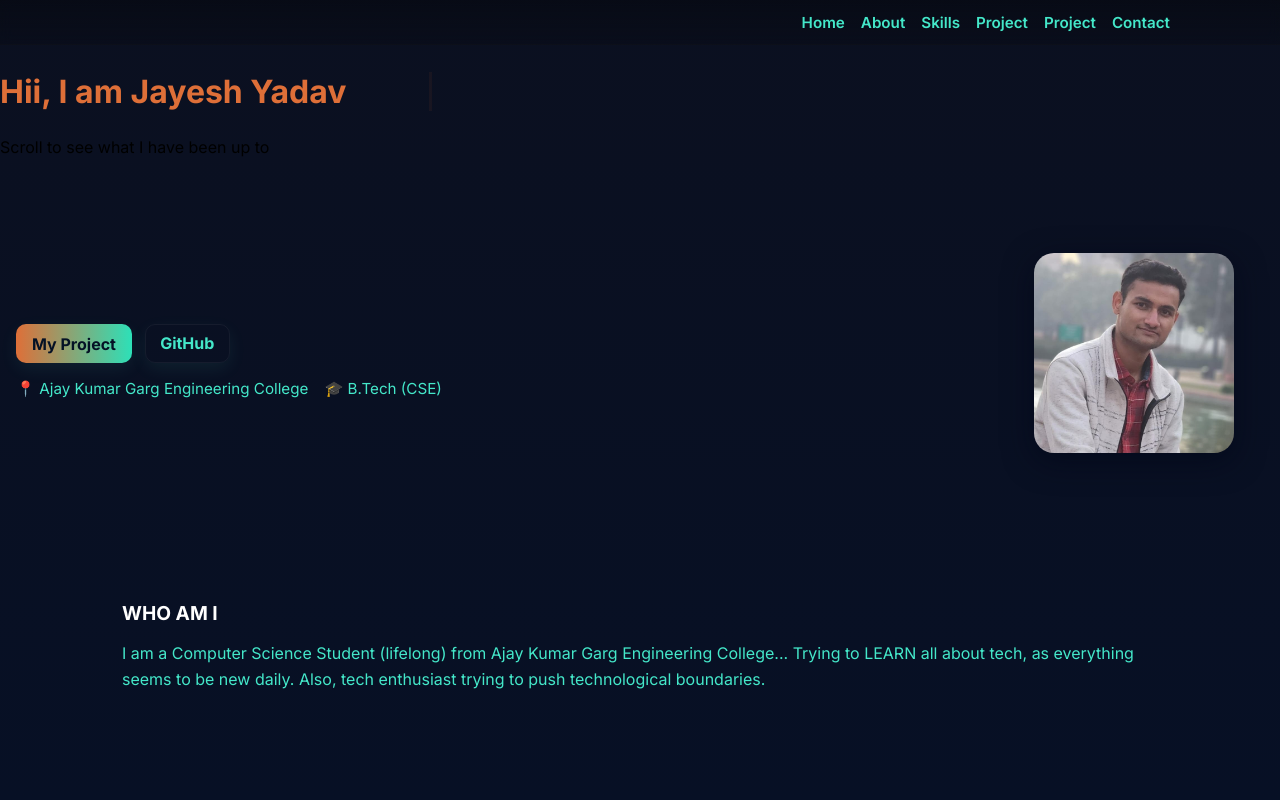
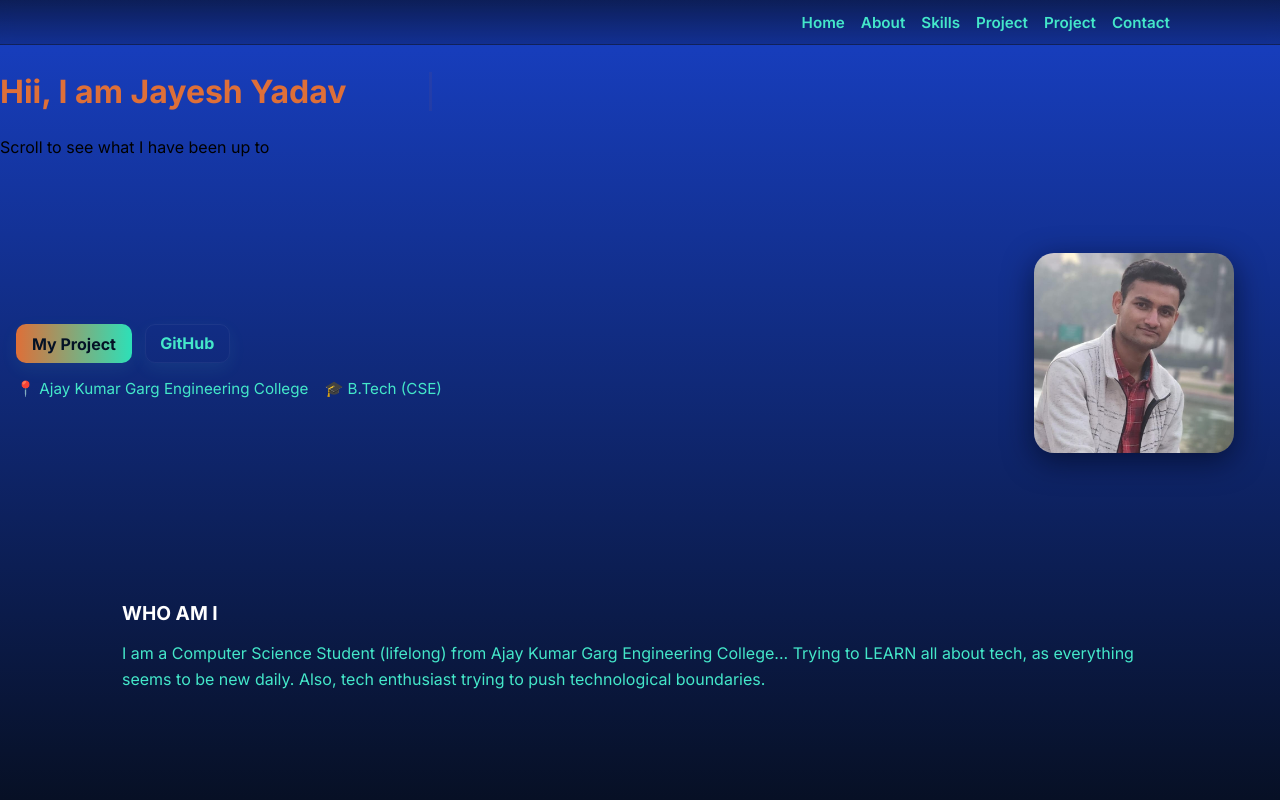
Before and after one commit to Jayesh-003/jayesh-portfolio-basic, a plain HTML site: page index.html in a window 1280 px wide. Shown: the top 800 px of the page. Drawn offline with nearby package versions, Linux system fonts and the light colour scheme; files whose address does not match are found by name.

Commit message:
Update style.css

```diff
--- a/style.css
+++ b/style.css
@@ -1,5 +1,5 @@
 :root{
-  --bg: #0b1020;
+  --bg: #1840c5;
   --card: rgba(209, 55, 55, 0.03);
   --muted: #44e7c9;
   --accent: #de6f38;
```
